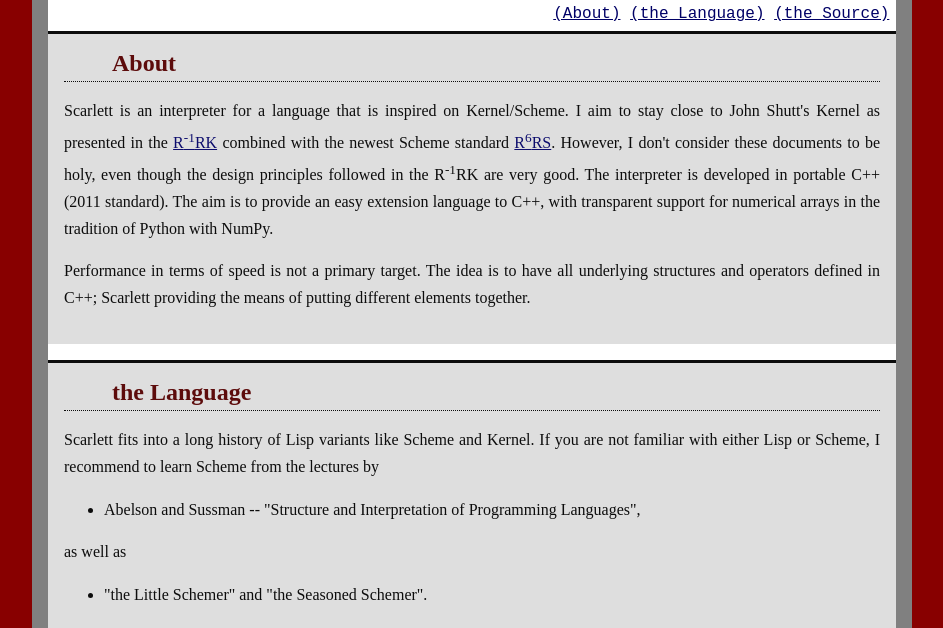
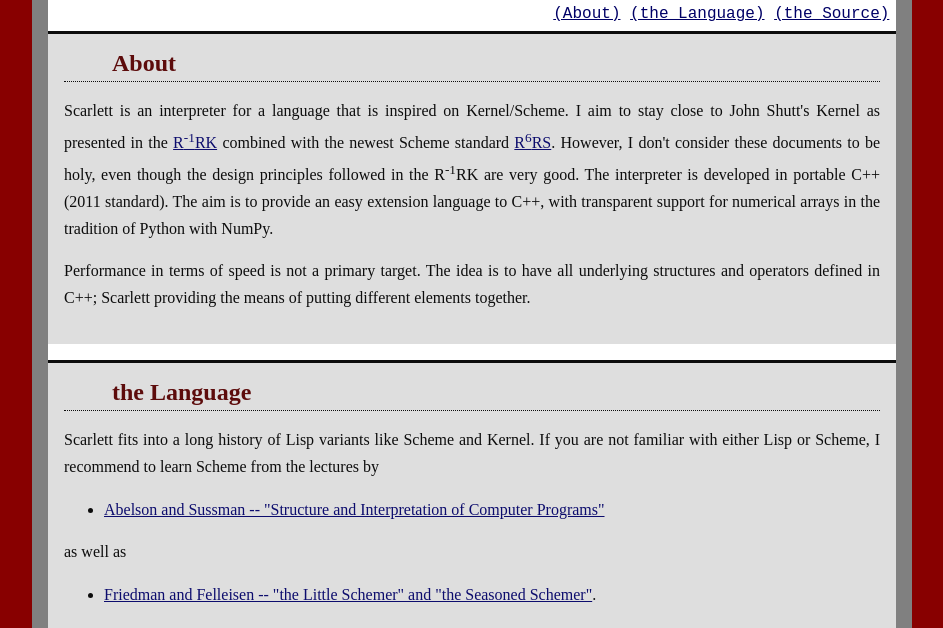
Before and after one commit to jhidding/scarlett, a plain HTML site: page index.html in a window 1280 px wide. Shown: the part 172-800 px from the top of the page, without its empty margins (168-1111 px from the left). Drawn offline with Linux system fonts and the light colour scheme.

Commit message:
fixed references

```diff
--- a/index.html
+++ b/index.html
@@ -40,11 +40,13 @@
 			are not familiar with either Lisp or Scheme, I recommend to learn Scheme from the lectures
 			by
 			<ul>
-				<li> Abelson and Sussman -- "Structure and Interpretation of Programming Languages",
+				<li> <a href="http://groups.csail.mit.edu/mac/classes/6.001/abelson-sussman-lectures/">
+					Abelson and Sussman -- "Structure and Interpretation of Computer Programs"</a>
 			</ul>
 			as well as
 			<ul>
-				<li> "the Little Schemer" and "the Seasoned Schemer".
+				<li> <a href="http://www.amazon.com/Little-Schemer-Daniel-P-Friedman/dp/0262560992">
+					Friedman and Felleisen -- "the Little Schemer" and "the Seasoned Schemer"</a>.
 			</ul>
 			There are several (planned) features that deviate from the Schemes that you may know.</p>
 
```
